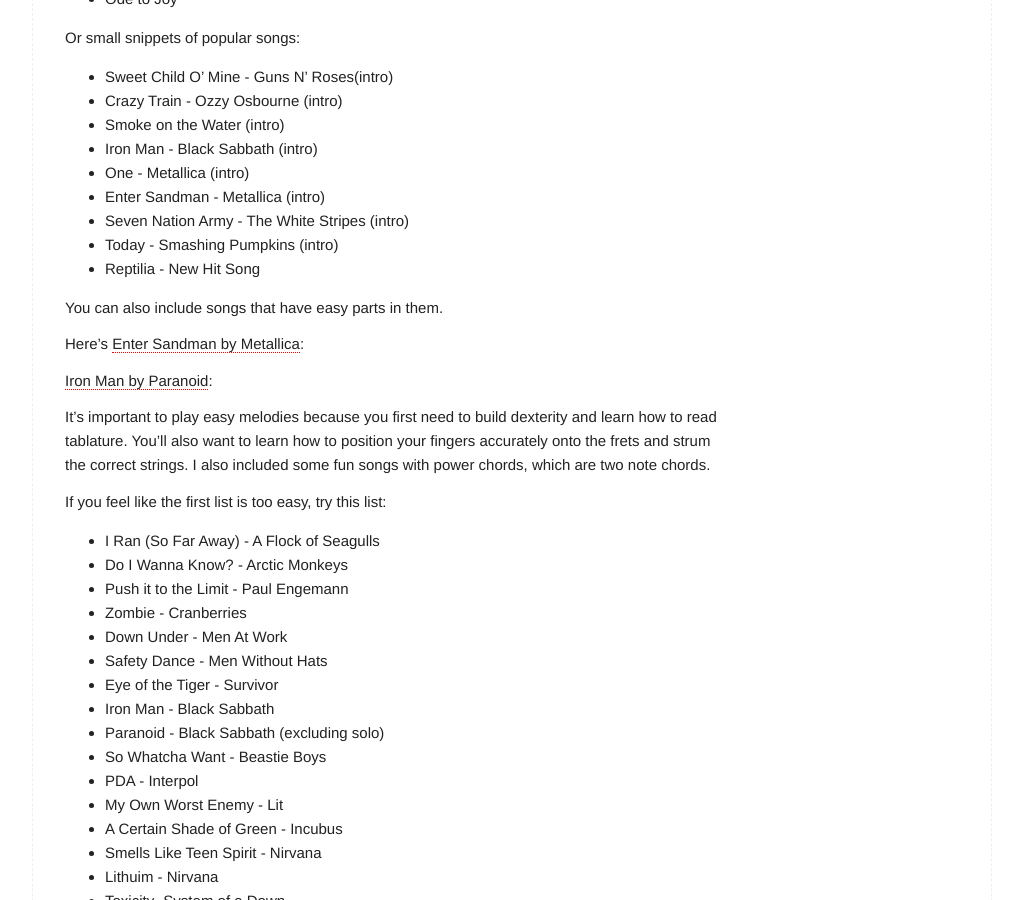
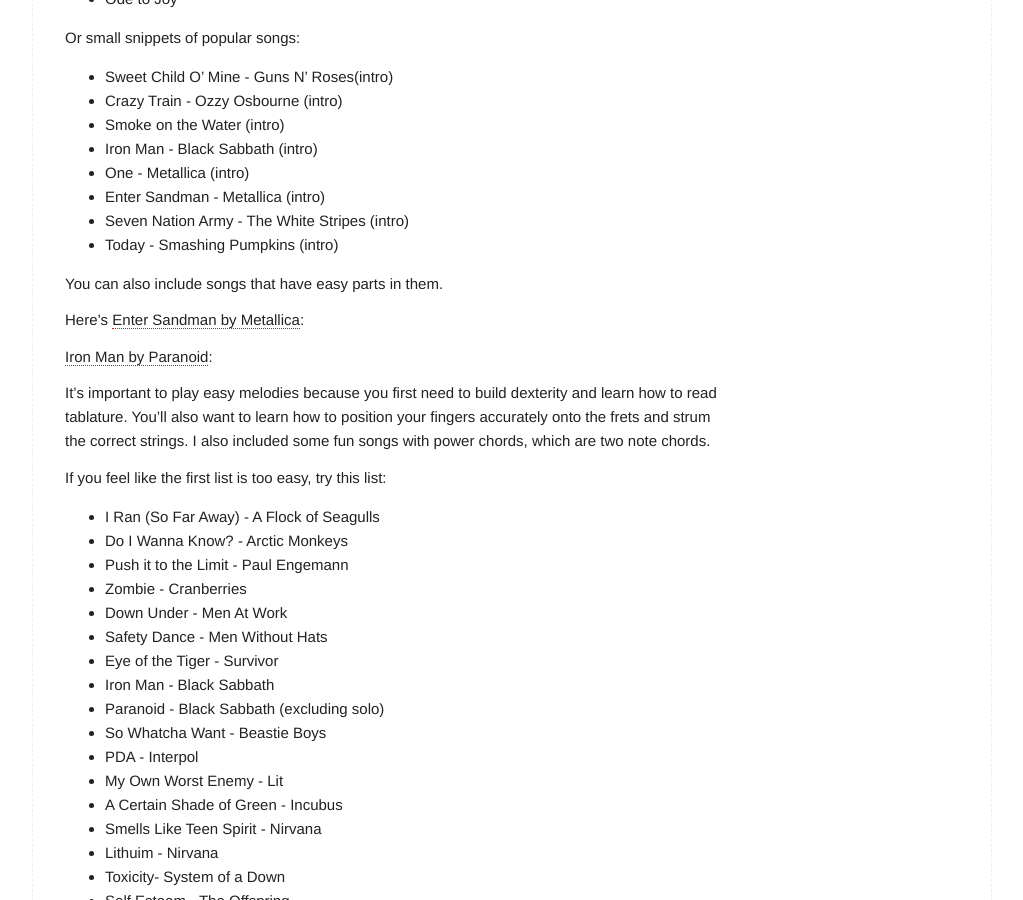
Before and after one commit to frank-wilson/franciscolhernandez.com, a Jekyll site: the page built from _posts/2017-01-09-great-beginner-songs.md, in a window 1280 px wide and 900 px high, scrolled down 407 px. Shown: the whole window, without its empty margins (128-1151 px from the left). Built offline with Jekyll 4.4.1, drawn with Linux system fonts in a browser that asks for light colours; comment, search, counter and statistics services are not loaded.

Commit message:
Wed Feb  7 23:56:12 Pacific Standard Time 2018

```diff
--- a/_posts/2017-01-09-great-beginner-songs.md
+++ b/_posts/2017-01-09-great-beginner-songs.md
@@ -26,7 +26,6 @@ Or small snippets of popular songs:
 * Enter Sandman - Metallica (intro)
 * Seven Nation Army - The White Stripes (intro)
 * Today - Smashing Pumpkins (intro)
-* Reptilia - New Hit Song
 
 You can also include songs that have easy parts in them.
 
```
